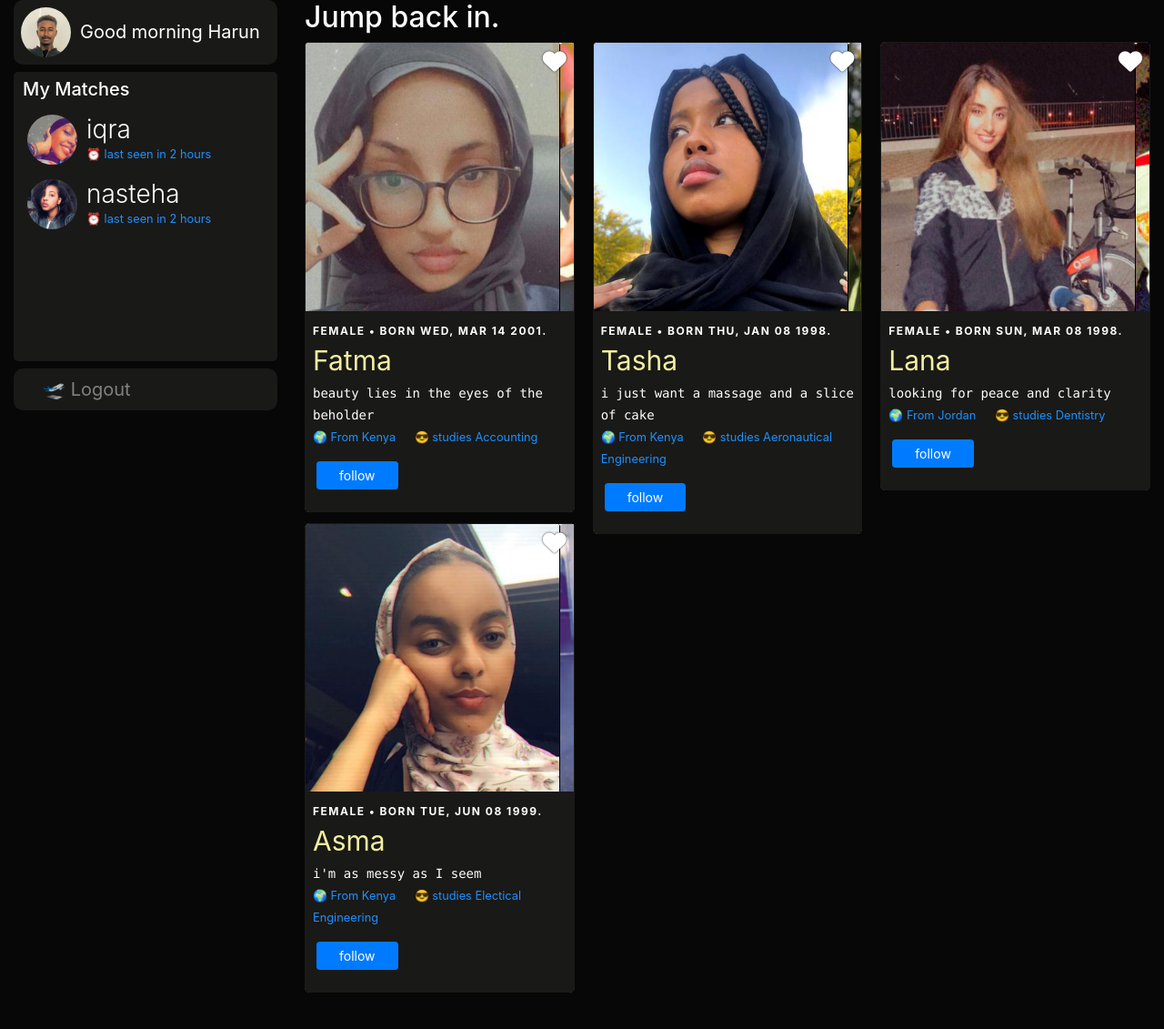
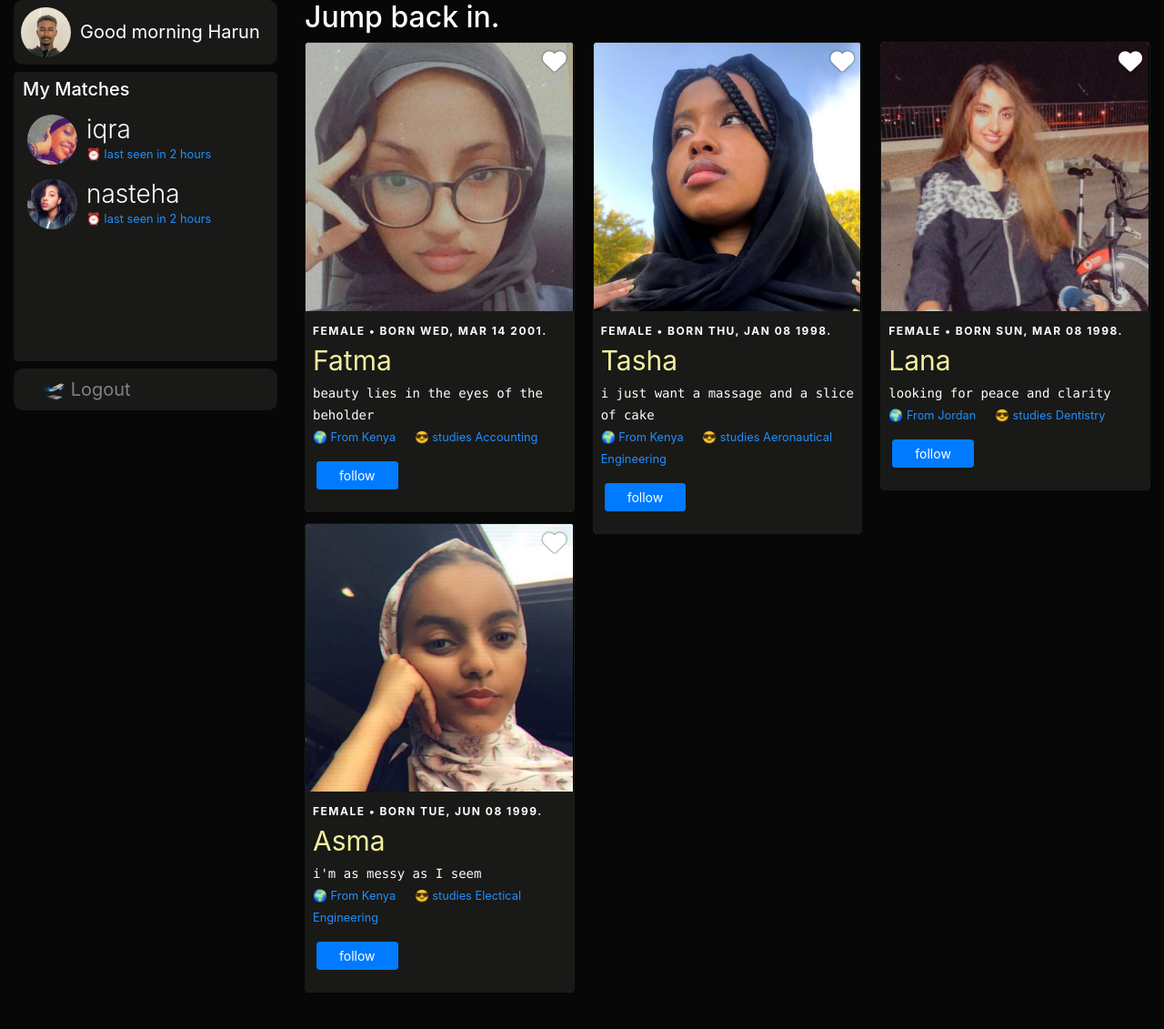
Before and after one commit to toc-dev/dating, a Flask app: page / in a window 1280 px wide. Shown: the part 62-1193 px from the top of the page at 91% size. Run offline with Flask 2, Linux system fonts and the light colour scheme; a user stored in the database is signed in; data comes from the database, SQL or seed files in the repository; some libraries are stand-ins or nearby versions.

Commit message:
min width of images from 95 to 100

```diff
--- a/bambiv3/templates/discover.html
+++ b/bambiv3/templates/discover.html
@@ -149,7 +149,7 @@ h1 {
                   <div class="card_image">
                     <div class="card" style="border:1px solid #191917;">
                     <div style="display:flex;overflow-x:auto">
-                    <img class="card-img-top img-fluid" src="{{ url_for('static', filename='profile_pics/' + user.dp) }}" alt="Card image cap" style="min-width:95%;border-right:1px solid #000;">
+                    <img class="card-img-top img-fluid" src="{{ url_for('static', filename='profile_pics/' + user.dp) }}" alt="Card image cap" style="min-width:100%;border-right:1px solid #000;">
                     <img class="card-img-top img-fluid" src="{{ url_for('static', filename='profile_pics/' + user.dp2) }}" alt="Card image cap" style="min-width:100%;border-right:1px solid #000;">
                     <img class="card-img-top img-fluid" src="{{ url_for('static', filename='profile_pics/' + user.dp3) }}" alt="Card image cap" style="min-width:100%">
                     </div>
--- a/bambiv3/templates/swipe.html
+++ b/bambiv3/templates/swipe.html
@@ -50,7 +50,7 @@
    {% for user in users if not current_user.is_following(user) and current_user.gender != user.gender %}
       <div class="card" style="border:1px solid #191917;border-radius:5px;">
         <div style="display:flex;overflow-x: auto">
-        <img class="card-img-top img-fluid" src="{{ url_for('static', filename='profile_pics/' + user.dp) }}" alt="Card image cap" style="min-width:95%;border-right:1px solid #000;">
+        <img class="card-img-top img-fluid" src="{{ url_for('static', filename='profile_pics/' + user.dp) }}" alt="Card image cap" style="min-width:100%;border-right:1px solid #000;">
         <img class="card-img-top img-fluid" src="{{ url_for('static', filename='profile_pics/' + user.dp2) }}" alt="Card image cap" style="min-width:100%;border-right:1px solid #000;">
         <img class="card-img-top img-fluid" src="{{ url_for('static', filename='profile_pics/' + user.dp3) }}" alt="Card image cap" style="min-width:100%">
         </div>
```
